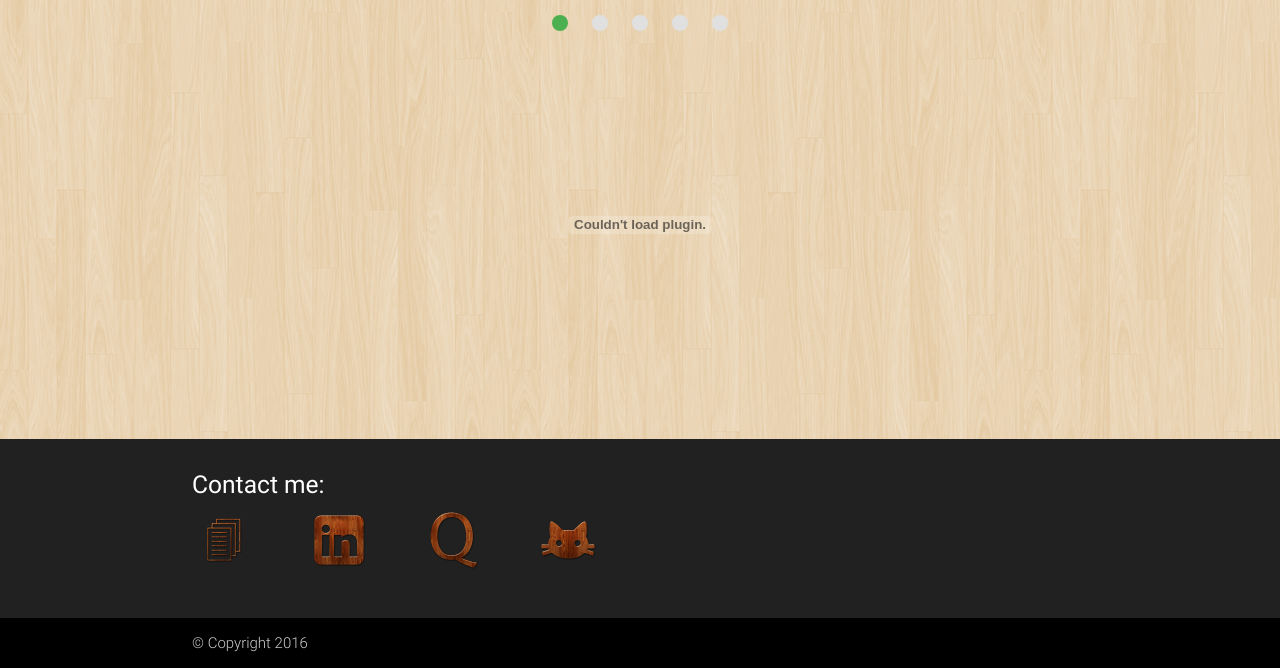
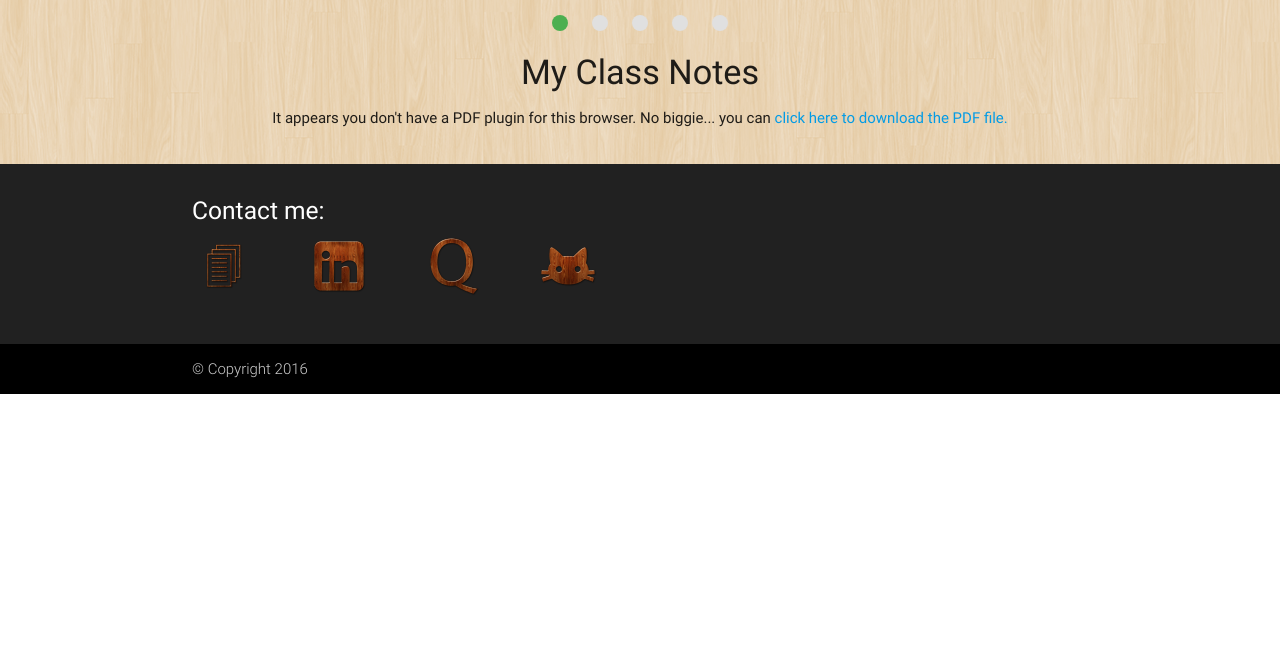
Before and after one commit to Abhishek-Srikanth/Abhishek-Srikanth.github.io, a plain HTML site: page projects/ECE437_processorDesign.html in a window 1280 px wide. Shown: the part 1069-1737 px from the top of the page. After the commit the page ends 1463 px from the top, so only its background shows below. Drawn offline with nearby package versions, Linux system fonts and the light colour scheme.

Commit message:
changed embed to object type

```diff
--- a/projects/ECE437_processorDesign.html
+++ b/projects/ECE437_processorDesign.html
@@ -109,7 +109,14 @@
   </div>
 
     <div class="row center">
-        <embed src="VidPic/ECE437/ECE437_Notes.pdf" width="500" height="375" type='application/pdf'>
+        <!--embed src="VidPic/ECE437/ECE437_Notes.pdf" width="500" height="375" type='application/pdf'-->
+            <h4> My Class Notes </h4>
+            <object data="VidPic/ECE437/ECE437_Notes.pdf" type="application/pdf" width="100%" height="400px">
+             <p>It appears you don't have a PDF plugin for this browser.
+              No biggie... you can <a href="resume.pdf">click here to
+             download the PDF file.</a></p>
+            </object>
+            </div>
     </div>
 
 </div>
```
